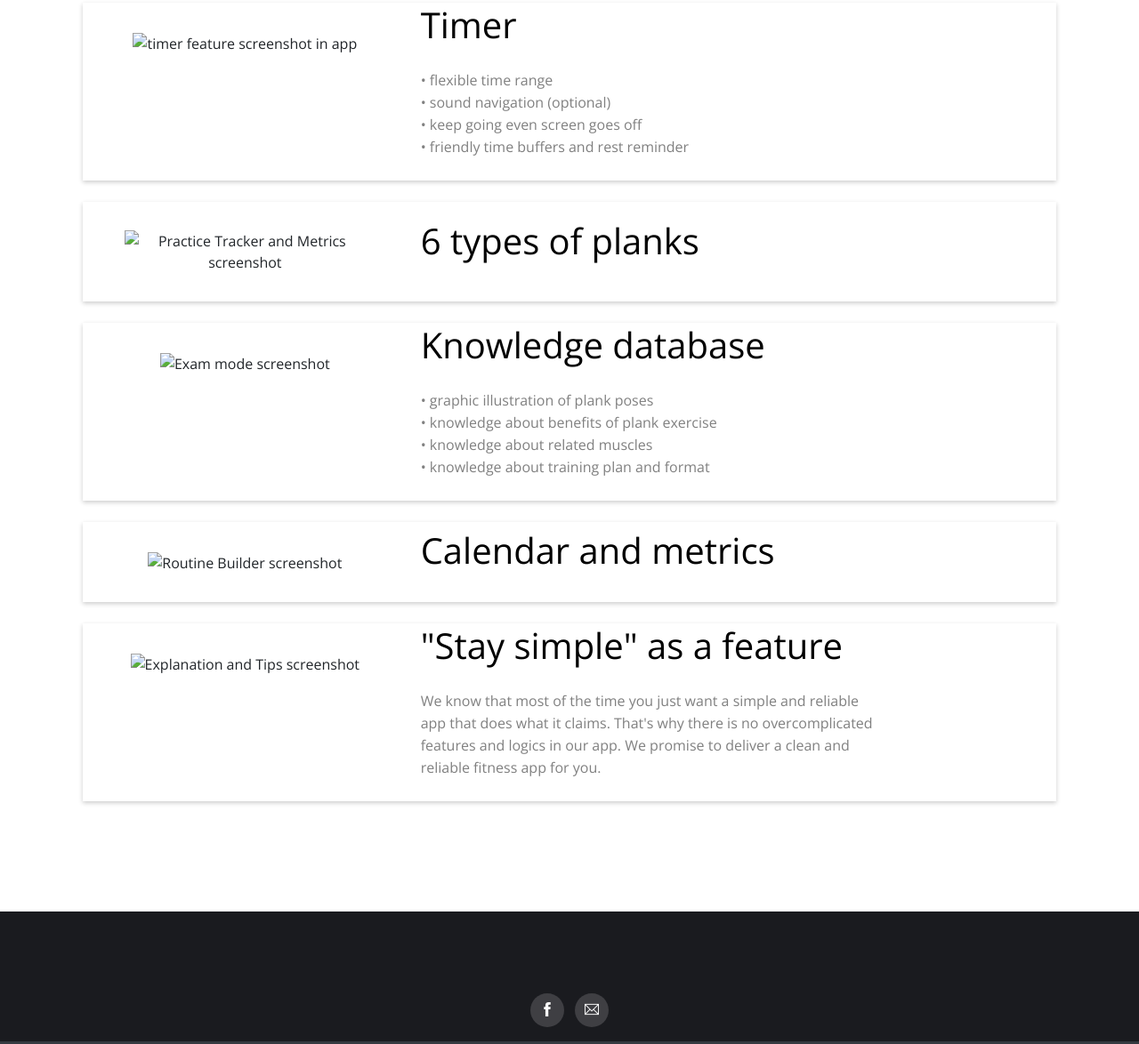
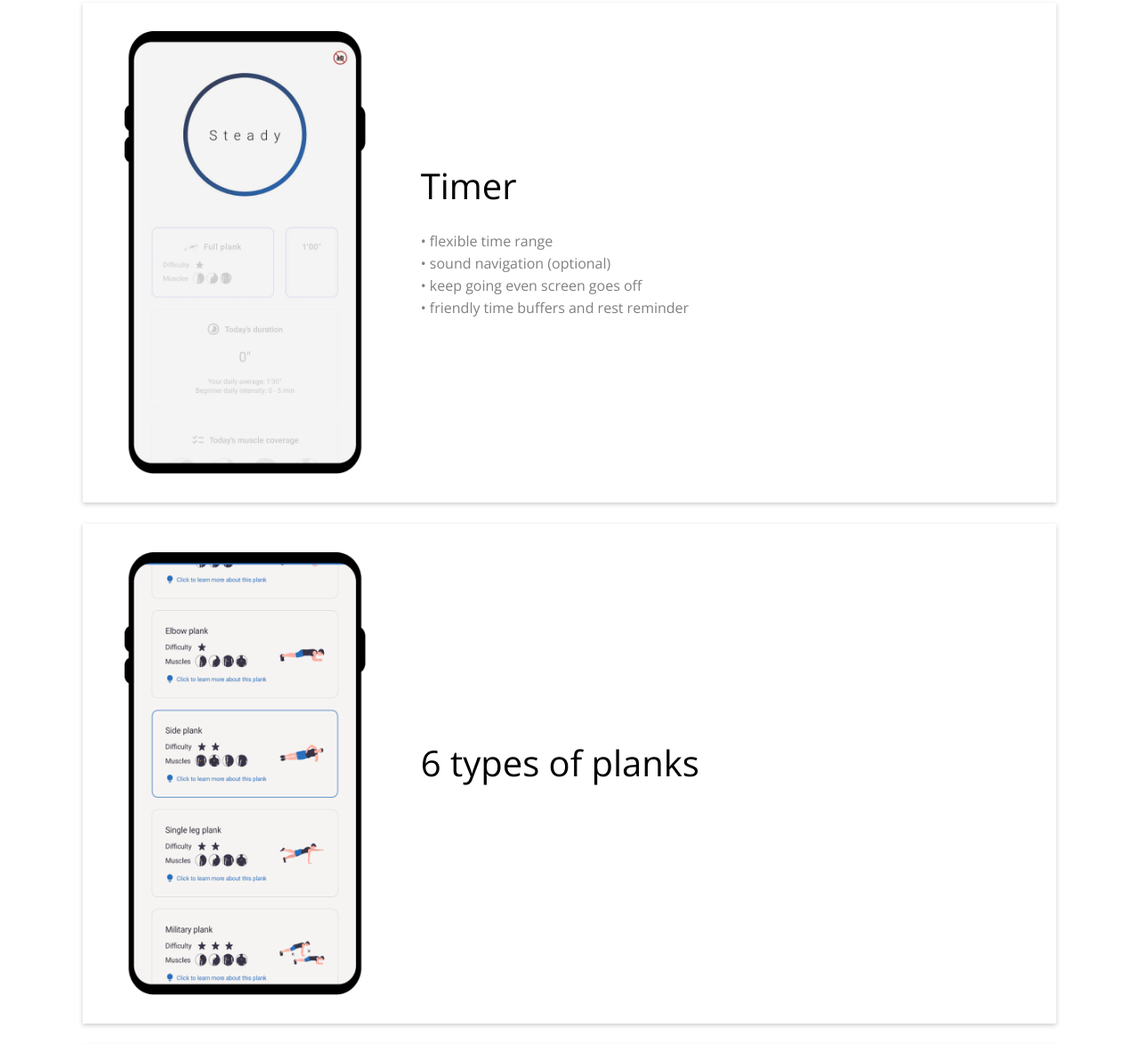
Before and after one commit to mylesieong/snooker-app-landing-page, a plain HTML site: page theme/plank-timer-dr-simplicity/index.html in a window 1280 px wide. Shown: the part 1008-2182 px from the top of the page at 89% size. Drawn offline with nearby package versions, Linux system fonts and the light colour scheme.

Commit message:
Add images to plank timer

```diff
--- a/theme/plank-timer-dr-simplicity/index.html
+++ b/theme/plank-timer-dr-simplicity/index.html
@@ -15,7 +15,7 @@
   <meta name="author" content="Myles Ieong">
 
   <!-- Favicon -->
-  <link rel="shortcut icon" type="image/x-icon" href="images/favicon.svg" />
+  <link rel="shortcut icon" type="image/x-icon" href="images/favicon.jpg" />
 
   <!-- PLUGINS CSS STYLE -->
   <link rel="stylesheet" href="../plugins/bootstrap/bootstrap.min.css">
@@ -114,7 +114,7 @@
 
       <div class="col-lg-4 justify-content-xs-center">
 				<div class="image margin-big text-center" data-aos="flip-right">
-					<img class="img-fluid" src="images/screenshot_drill.png" alt="timer feature screenshot in app">
+					<img class="img-fluid" src="images/screenshot_timer.png" alt="timer feature screenshot in app">
 				</div>
 			</div>
 
@@ -132,7 +132,7 @@
 		<div class="row shadow-tiny margin-lr-tiny margin-tb-medium">
       <div class="col-lg-4 justify-content-xs-center">
 				<div class="image margin-big text-center" data-aos="flip-right">
-					<img class="img-fluid" src="images/screenshot_trackermetrics.png" alt="Practice Tracker and Metrics screenshot">
+					<img class="img-fluid" src="images/screenshot_types_of_plank.png" alt="types of plank workout screenshot">
 				</div>
 			</div>
 
@@ -146,7 +146,7 @@
 		<div class="row shadow-tiny margin-lr-tiny margin-tb-medium">
       <div class="col-lg-4 justify-content-xs-center">
 				<div class="image margin-big text-center" data-aos="flip-right">
-					<img class="img-fluid" src="images/screenshot_exam.png" alt="Exam mode screenshot">
+					<img class="img-fluid" src="images/screenshot_knowledge.png" alt="Knowledge page screenshot">
 				</div>
 			</div>
 
@@ -164,7 +164,7 @@
 		<div class="row shadow-tiny margin-lr-tiny margin-tb-medium">
       <div class="col-lg-4 justify-content-xs-center">
 				<div class="image margin-big text-center" data-aos="flip-right">
-					<img class="img-fluid" src="images/routine_builder.png" alt="Routine Builder screenshot">
+					<img class="img-fluid" src="images/screenshot_calendar.png" alt="Calendar and metrics screenshot">
 				</div>
 			</div>
 
@@ -178,7 +178,7 @@
 		<div class="row shadow-tiny margin-lr-tiny margin-tb-medium">
       <div class="col-lg-4 justify-content-xs-center">
 				<div class="image margin-big text-center" data-aos="flip-right">
-					<img class="img-fluid" src="images/screenshot_explanation.png" alt="Explanation and Tips screenshot">
+					<img class="img-fluid" src="images/screenshot_minimal.png" alt="setting screenshot">
 				</div>
 			</div>
 
```
Also changed, not shown: theme/plank-timer-dr-simplicity/images/favicon.jpg (added), theme/plank-timer-dr-simplicity/images/logo.svg (added), theme/plank-timer-dr-simplicity/images/screenshot_calendar.png (added), theme/plank-timer-dr-simplicity/images/screenshot_home.png (added), theme/plank-timer-dr-simplicity/images/screenshot_knowledge.png (added), theme/plank-timer-dr-simplicity/images/screenshot_minimal.png (added), theme/plank-timer-dr-simplicity/images/screenshot_timer.png (added), theme/plank-timer-dr-simplicity/images/screenshot_types_of_plank.png (added).
